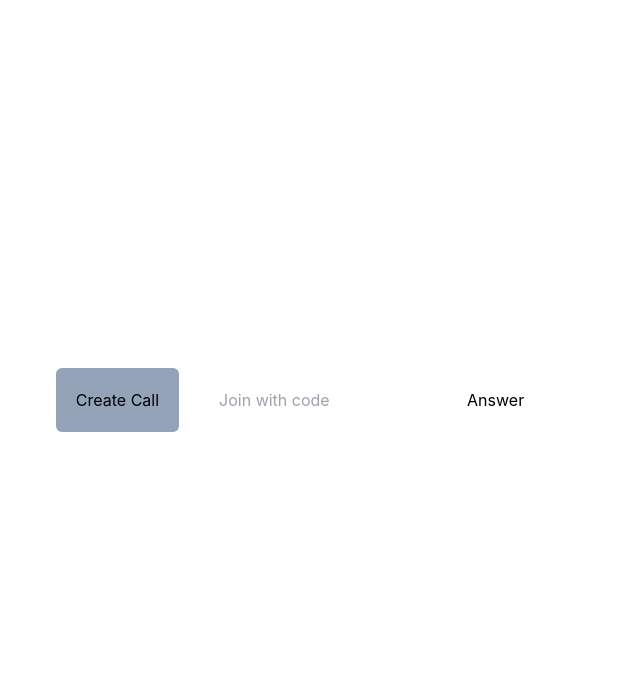
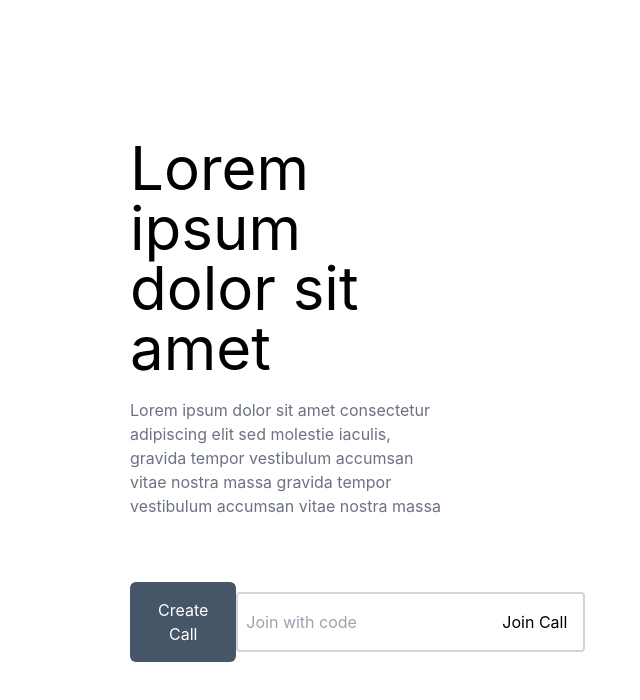
Before and after one commit to e-jordan-b/chitchat, a React (Create React App) app in the folder client/: page /createCall in a window 1280 px wide. Shown: the top 700 px of the page, without its empty margins (350-990 px from the left). Built offline with nearby package versions, Linux system fonts and the light colour scheme.

Commit message:
Added styling

```diff
--- a/client/src/components/LandingPage.tsx
+++ b/client/src/components/LandingPage.tsx
@@ -16,19 +16,33 @@ const LandingPage= () => {
   };
 
   return (
-    <div className="flex flex-row justify-center items-center h-screen ">
-        <div className="create box mr-10 ">
-            <button className="bg-slate-400 p-5" onClick={handleClick}>Create Call</button>
+    <div className="flex flex-col justify-center items-center h-screen w-screen">
+      <div className="w-1/4">
+        <div className='mb-5'>
+          <h1 className="text-6xl">Lorem ipsum dolor sit amet</h1>
+        </div>
+        <div>
+          <p className="text-gray-500">
+            Lorem ipsum dolor sit amet consectetur adipiscing elit sed molestie iaculis, gravida tempor vestibulum accumsan vitae nostra massa
+            gravida tempor vestibulum accumsan vitae nostra massa
+          </p>
+        </div>
+      </div>
+      <div className= "flex justify-between items-center w-1/4 mt-16">
+        <div className="text-white flex justify-center items-center">
+            <button className="bg-slate-600 px-7 py-4 " onClick={handleClick}>Create Call</button>
         </div>
 
-        <div className="answer box">
+        <div className="flex justify-center items-center border-2 border-gray-300 rounded">
             <input
+                className="px-2 py-4 text-left"
                 value={joinCode}
                 onChange={(e) => setJoinCode(e.target.value)}
                 placeholder="Join with code"
             />
-            <button onClick={handleClick}>Answer</button>
+            <button onClick={handleClick} className="flex justify-center items-center rounded-xl whitespace-nowrap mr-4 transition-all duration-150 h-14 ">Join Call</button>
         </div>
+      </div>
     </div>
   )
 };
```
